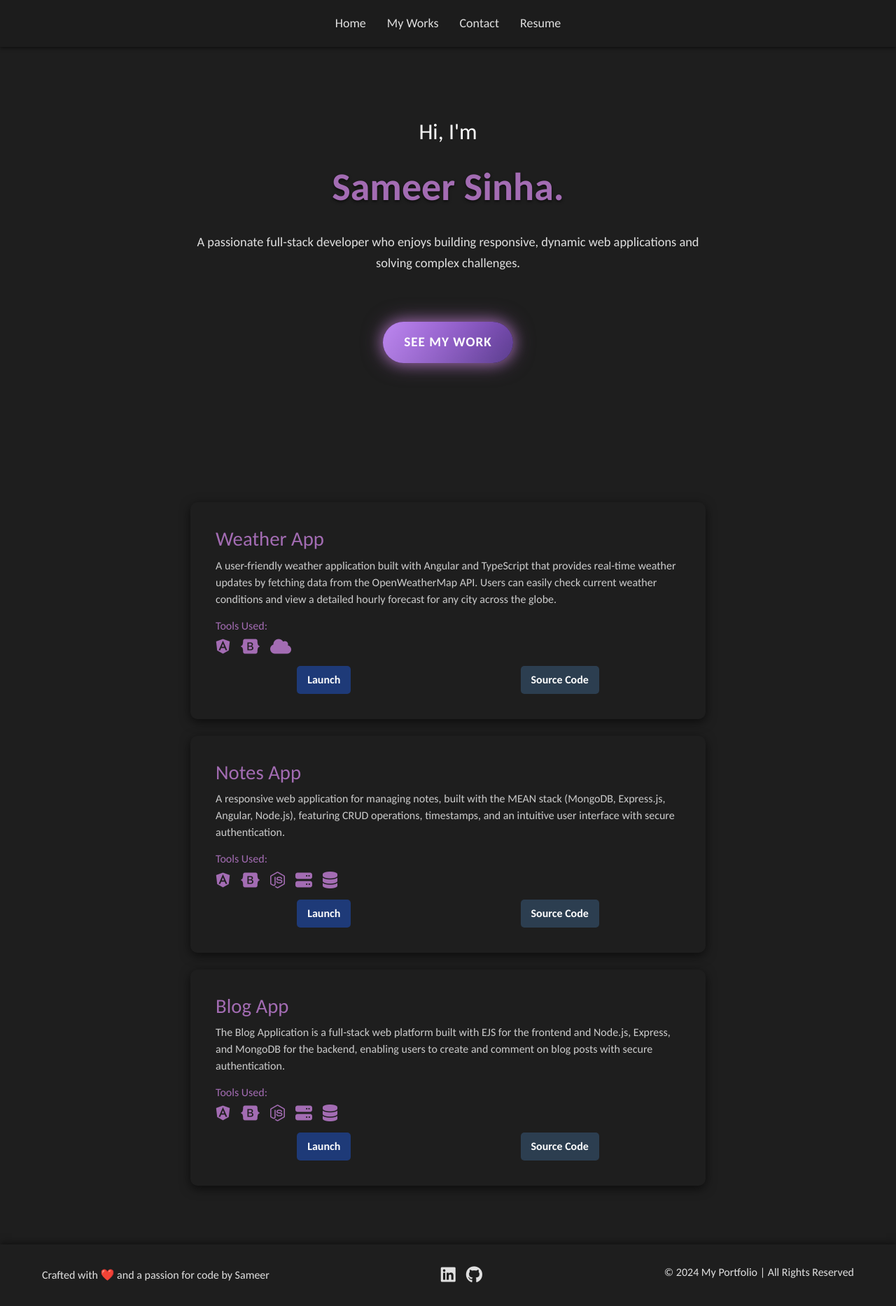
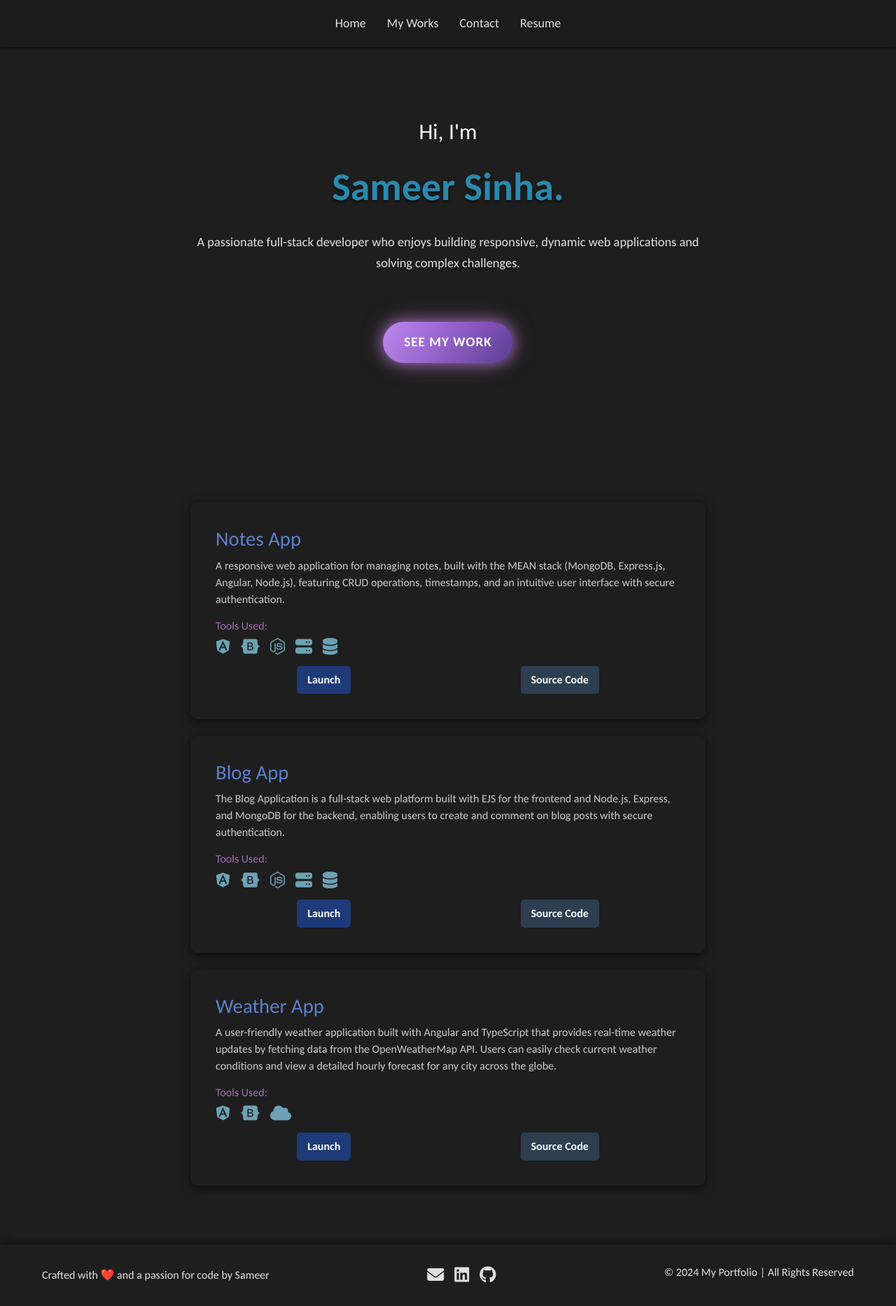
Before and after one commit to sameer882000/portfolio-angular, an Angular app: page / in a window 1280 px wide. Shown: the whole page at 70% size. Built offline with nearby package versions, Linux system fonts and the light colour scheme.

Commit message:
Colour upgrade

```diff
--- a/package.json
+++ b/package.json
@@ -1,6 +1,6 @@
 {
   "name": "portfolio-angular",
-  "version": "1.0.0",
+  "version": "1.0.1",
   "scripts": {
     "ng": "ng",
     "start": "ng serve",
--- a/src/app/about/about.component.css
+++ b/src/app/about/about.component.css
@@ -86,7 +86,7 @@
     font-size: 3.5rem;
     /* Large size for the name */
     font-weight: bold;
-    color: #a36cb3;
+    color: #2b89ae;
     /* Light purple color */
     text-shadow: 0 2px 4px rgba(0, 0, 0, 0.6);
     margin: 0;
@@ -111,7 +111,7 @@
     display: block;
     width: 100%;
     height: 4px;
-    background: #6f5d9c;
+    background: #38353f;
     /* Underline color */
     position: absolute;
     bottom: -5px;
--- a/src/app/footer/footer.component.css
+++ b/src/app/footer/footer.component.css
@@ -51,7 +51,7 @@
 }
 
 .social-links a:hover {
-    color: #a36cb3;
+    color: #2b7bd0;
     /* Change color on hover */
     transform: scale(1.2);
     /* Scale effect on hover */
--- a/src/app/footer/footer.component.html
+++ b/src/app/footer/footer.component.html
@@ -2,6 +2,9 @@
   <div class="container footer-content text-center">
     <p class="footer-text">Crafted with ❤️ and a passion for code by Sameer</p>
     <div class="social-links">
+      <a href="mailto:sameer.882000@gmail.com" target="_blank" title="Mail">
+        <i class="fa-solid fa-envelope"></i>
+      </a>
       <a href="https://www.linkedin.com/in/sameer-sinha-4b3a40174/" target="_blank" title="LinkedIn Profile">
         <i class="fa-brands fa-linkedin"></i>
       </a>
--- a/src/app/header/header.component.css
+++ b/src/app/header/header.component.css
@@ -96,7 +96,7 @@ body {
 }
 
 .nav a:hover {
-    color: #a36cb3;
+    color: #b782e6;
     /* Change text color on hover */
 }
 
--- a/src/app/projects/projects.component.css
+++ b/src/app/projects/projects.component.css
@@ -6,7 +6,7 @@
 
 .section-title {
     font-size: 2.5rem;
-    color: #a36cb3;
+    color: #5c80ce;
     margin-bottom: 1.5rem;
 }
 
@@ -26,7 +26,7 @@
 
 .card-title {
     font-size: 1.8rem;
-    color: #a36cb3;
+    color: #5c80ce;
 }
 
 .card-text {
@@ -113,7 +113,7 @@
 
 .tools-icons i {
     font-size: 1.5rem;
-    color: #a36cb3;
+    color: #6ca2b3;
     transition: color 0.3s ease;
 }
 
--- a/src/app/projects/projects.component.ts
+++ b/src/app/projects/projects.component.ts
@@ -19,17 +19,6 @@ import { trigger, style, animate, transition } from '@angular/animations';
 })
 export class ProjectsComponent  {
   projects = [
-      {
-      title: 'Weather App',
-     description: 'A user-friendly weather application built with Angular and TypeScript that provides real-time weather updates by fetching data from the OpenWeatherMap API. Users can easily check current weather conditions and view a detailed hourly forecast for any city across the globe.',
-      link: 'https://weather-app-cyan-mu-31.vercel.app/',
-      source: 'https://github.com/sameer882000/weather-app',
-        tools: [
-      { name: 'Angular', icon: 'fab fa-angular' },
-      { name: 'Bootstrap', icon: 'fa-brands fa-bootstrap' },
-      { name: 'OpenWeatherMap API', icon: 'fa-solid fa-cloud' },
-    ]
-    },
     {
       title: 'Notes App',
       description: 'A responsive web application for managing notes, built with the MEAN stack (MongoDB, Express.js, Angular, Node.js), featuring CRUD operations, timestamps, and an intuitive user interface with secure authentication.',
@@ -56,6 +45,17 @@ export class ProjectsComponent  {
       { name: 'MongoDB', icon: 'fas fa-database' }
     ]
     },
+          {
+      title: 'Weather App',
+     description: 'A user-friendly weather application built with Angular and TypeScript that provides real-time weather updates by fetching data from the OpenWeatherMap API. Users can easily check current weather conditions and view a detailed hourly forecast for any city across the globe.',
+      link: 'https://weather-app-cyan-mu-31.vercel.app/',
+      source: 'https://github.com/sameer882000/weather-app',
+        tools: [
+      { name: 'Angular', icon: 'fab fa-angular' },
+      { name: 'Bootstrap', icon: 'fa-brands fa-bootstrap' },
+      { name: 'OpenWeatherMap API', icon: 'fa-solid fa-cloud' },
+    ]
+    },
 
   ];
 
```
